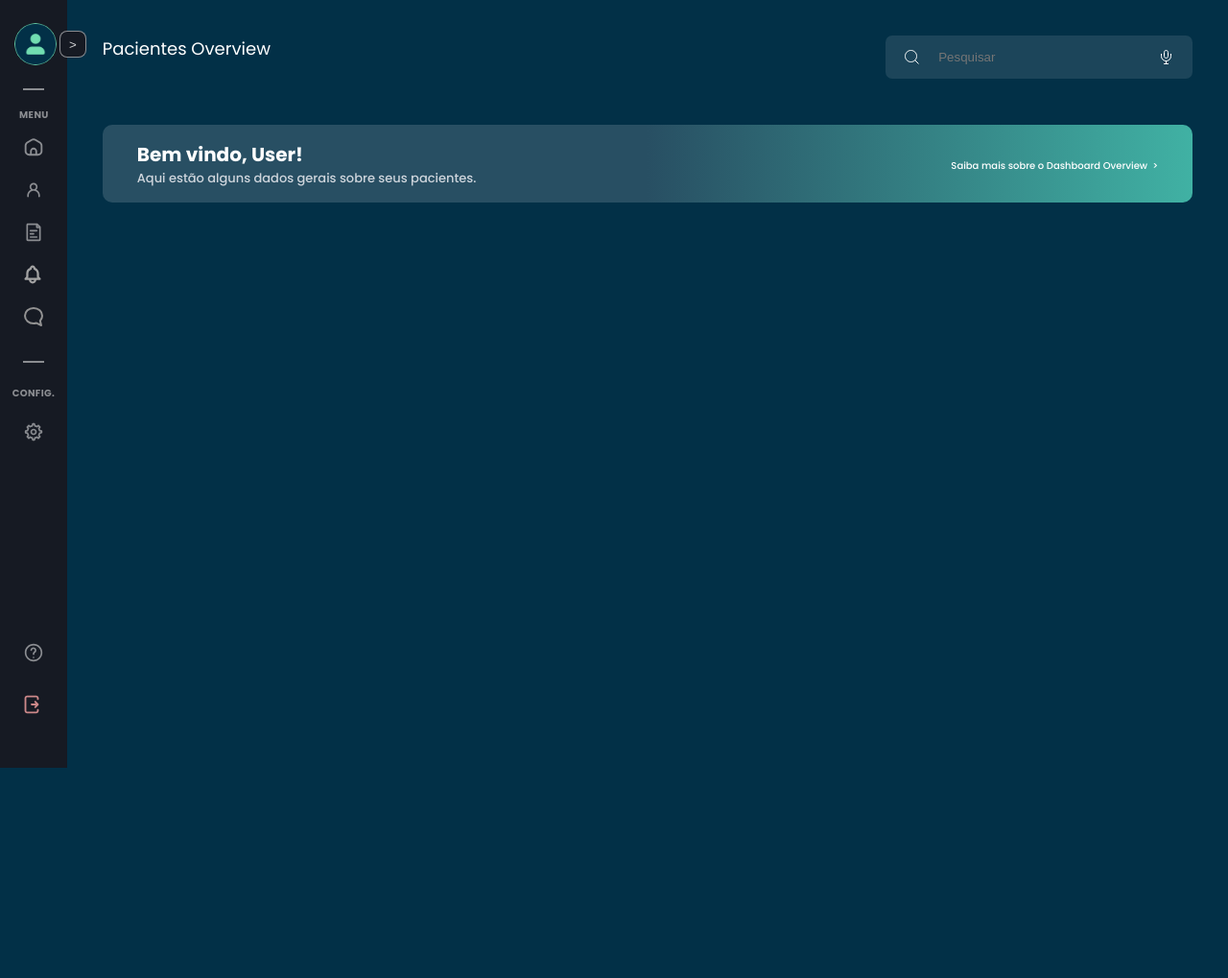
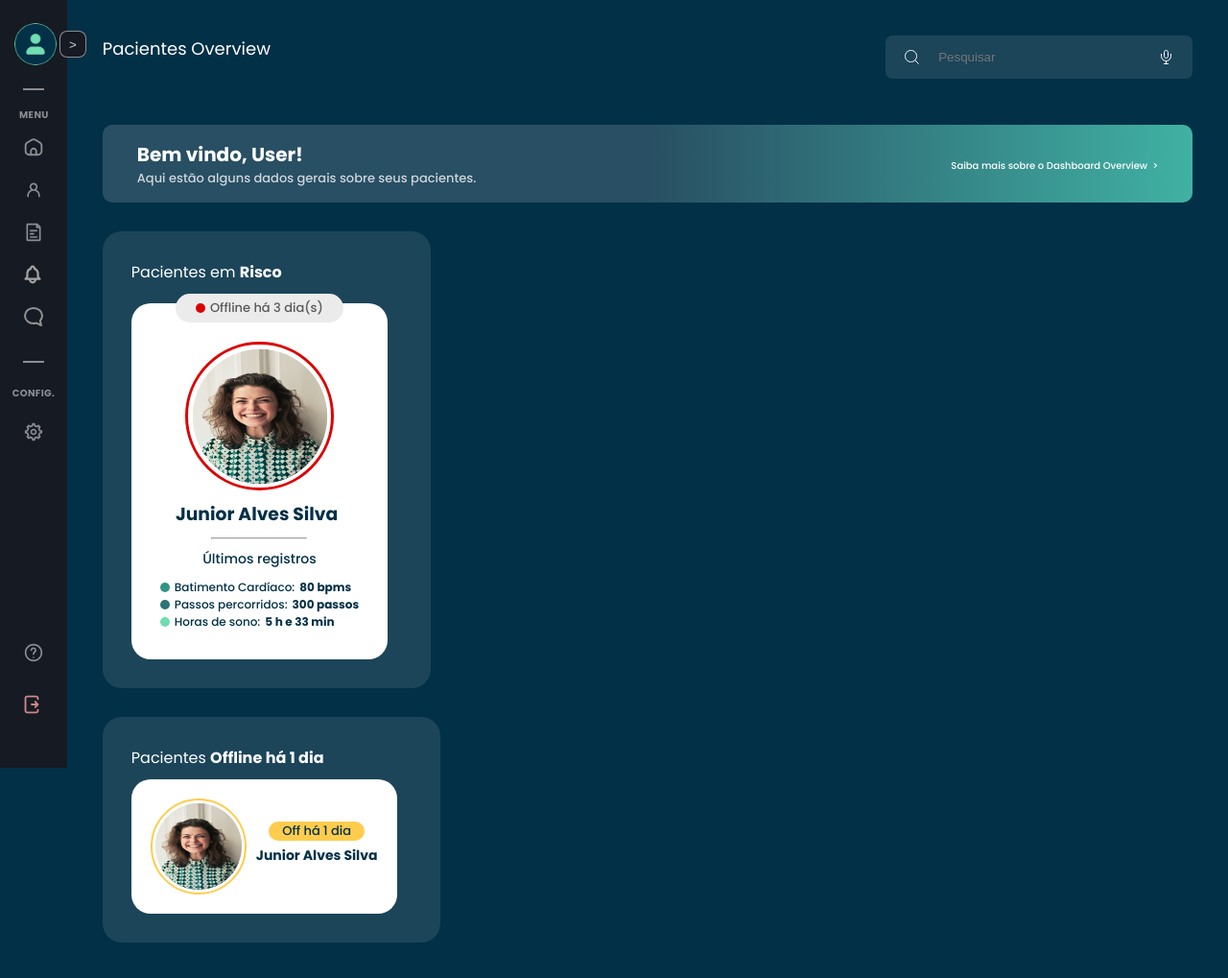
Before and after one commit to aasjunior/tera_dashboard, a Flask app: page /pacientes in a window 1280 px wide. Shown: the whole page at 96% size. Before the commit the page ends 800 px from the top, so only its background shows below. Run offline with Flask 3, Linux system fonts and the light colour scheme; some libraries are stand-ins or nearby versions.

Commit message:
updating

```diff
--- a/controllers/components.py
+++ b/controllers/components.py
@@ -35,3 +35,9 @@ def render_header_title(titulo_da_pag=False):
 
 def render_progress_bar():
     return render_template("components/progress-bar.html")
+
+def render_crisis_patient_card():
+    return render_template("components/crisis-patient-card.html")
+
+def render_offline_patient_card():
+    return render_template("components/offline-patient-card.html")
--- a/controllers/routes.py
+++ b/controllers/routes.py
@@ -24,6 +24,8 @@ def init_app(app):
             'sidebar': render_sidebar,
             'welcome_card': render_welcome_card,
             'header_title' : render_header_title,
+            'crisis_patient_card' : render_crisis_patient_card,
+            'offline_patient_card' : render_offline_patient_card,
         }
         return render_template("pacientes.html", **components)
 
--- /dev/null
+++ b/views/components/crisis-patient-card.html
@@ -0,0 +1,39 @@
+<article class="article-risco col horizontal-center mr-15"> <!--cada article é um pacientes-->
+    <div>
+        <div class="off-3-dias p-5">
+            <div class="bolinha-verm"></div>
+            <p>Offline há 3 dia(s)</p>
+        </div>
+        <div class="borda-verm">
+            <img class="foto-paciente-risco" src="{{ url_for('static', filename='imgs/figures/imagem-padrao.jpg') }}" alt="Foto paciente">
+        </div>
+        <h3>Junior Alves Silva</h3>
+    </div>
+    <hr>
+    <div class="fs-12">
+        <p class="fs-14 fs-medium d-flex center">Últimos registros</p>
+        <div class="col horizontal-center mt-10">
+            <div class="row vertical-center">
+                <div class="bolinha-green-1">
+                    <!---bolinha-->
+                </div>
+                <p class="mr-5">Batimento Cardíaco:</p>
+                <p class="bold">80 bpms</p>
+            </div>
+            <div class="row vertical-center">
+                <div class="bolinha-green-2">
+                    <!---bolinha-->
+                </div>
+                <p class="mr-5">Passos percorridos:</p>
+                <p class="bold">300 passos</p>
+            </div>
+            <div class="row vertical-center">
+                <div class="bolinha-green-3">
+                    <!---bolinha-->
+                </div>
+                <p class="mr-5">Horas de sono:</p>
+                <p class="bold">5 h e 33 min</p>
+            </div>
+        </div>
+    </div>
+</article>
--- /dev/null
+++ b/views/components/offline-patient-card.html
@@ -0,0 +1,9 @@
+<article class="article-offline d-flex mr-15"><!--cada article é um pacientes-->
+    <div class="borda-amar">
+        <img class="foto-paciente" src="{{ url_for('static', filename='imgs/figures/imagem-padrao.jpg') }}" alt="Foto paciente">
+    </div>
+    <div class="col center">
+        <p class="off-1-dia">Off há 1 dia</p>
+        <h3 class="fs-14 p-5">Junior Alves Silva</h3>
+    </div>
+</article>
--- a/views/pacientes.html
+++ b/views/pacientes.html
@@ -6,6 +6,24 @@
         <section id="patient-overview">
             {{ welcome_card('User', "pacientes") | safe }}
         </section>
+
+        <section class="section-risco mt-30">
+            <h2 class="lbl-white fs-normal fs-16">Pacientes em <span class="bold">Risco</span></h2>
+
+            <section class="mt-20 d-flex"> <!--frame de pacientes-->
+                {{ crisis_patient_card() | safe }}
+            </section>
+
+        </section>
+
+        <section class="section-risco mt-30">
+            <h2 class="lbl-white fs-normal fs-16">Pacientes <span class="bold">Offline há 1 dia</span></h2>
+
+            <section class="mt-10 d-flex"><!--frame de pacientes-->
+                {{ offline_patient_card() | safe }}
+            </section>
+
+        </section>
     </main>
 </div>
 {% include 'blades/footer.html' %}
--- a/views/static/css/global.css
+++ b/views/static/css/global.css
@@ -8,6 +8,7 @@
     --color-gray: #CED5DC;
     --color-green: #71DDB1;
     --color-light-blue: rgba(255, 255, 255, 0.1);
+    --color-red: #DD0000;
 
     --sidebar-bg: #161A23;
     --sidebar-item:  rgba(255, 255, 255, 0.5);
@@ -223,8 +224,16 @@ a{
     color: var(--bg-primary);
 }
 
+.mr-5{
+    margin-right: 5px;
+}
+
 .mr-10{
     margin-right: 10px;
+}
+
+.mr-15{
+    margin-right: 15px;
 }
 
 .mr-20{
@@ -275,6 +284,10 @@ a{
     font-size: 14px;
 }
 
+.fs-12{
+    font-size: 12px;
+}
+
 .fs-10{
     font-size: 10px;
 }
@@ -302,3 +315,11 @@ a{
 .p-inline-20{
     padding-inline: 20px;
 }
+
+.bold{
+    font-weight: bold;
+}
+
+.p-5{
+    padding: 5px;
+}
--- a/views/static/css/main.css
+++ b/views/static/css/main.css
@@ -5,3 +5,4 @@
 @import url(./progress-bar.css);
 @import url(./diagnostico-paciente.css);
 @import url(./charts.css);
+@import url(./pacientes-dash.css);
--- /dev/null
+++ b/views/static/css/pacientes-dash.css
@@ -0,0 +1,127 @@
+.borda-verm{
+    border: solid 3px var(--color-red);
+    border-radius: 50%;
+    width: 155px;
+    height: 155px;
+    position: relative;
+    margin: 10px;
+}
+
+.foto-paciente-risco{
+    position: absolute;
+    margin: 5px;
+    width: 140px;
+    height: 140px;
+    background: url(../imgs/figures/imagem-padrao.jpg);
+    background-size: 100%;
+    border-radius: 50%;
+}
+
+.section-risco{
+    padding: 30px;
+    max-width: max-content;
+    height: max-content;
+    background-color: var(--color-light-blue);
+    border-radius: 20px;
+}
+
+.article-risco{
+    padding-bottom: 30px;
+    padding-inline: 30px;
+    max-width: max-content;
+    height: max-content;
+    background-color: var(--color-white);
+    border-radius: 20px;
+    align-items: center;
+    position: relative;
+    color: var(--bg-primary);
+}
+
+.off-3-dias{
+    background-color: #ECEBEB;
+    border-radius: 100px;
+    display: flex;
+    justify-content: center;
+    align-items: center;
+    font-size: small;
+    color: #5a5a5a;
+    position: relative;
+    top: -10px;
+}
+
+.bolinha-verm{
+    background-color: var(--color-red);
+    width: 10px;
+    height: 10px;
+    margin-right: 5px;
+    border-radius: 100%;
+}
+
+.bolinha-green-1{
+    background-color: #2E9585;
+    width: 10px;
+    height: 10px;
+    margin-right: 5px;
+    border-radius: 100%;
+}
+
+.bolinha-green-2{
+    background-color: #297577;
+    width: 10px;
+    height: 10px;
+    margin-right: 5px;
+    border-radius: 100%;
+}
+
+.bolinha-green-3{
+    background-color: #71DDB1;
+    width: 10px;
+    height: 10px;
+    margin-right: 5px;
+    border-radius: 100%;
+}
+
+hr{
+    margin-top: 10px;
+    margin-bottom: 10px;
+    border-color: rgb(240, 240, 240);
+    width: 100px;
+}
+
+.foto-paciente{
+    position: absolute;
+    margin: 3px;
+    width: 90px;
+    height: 90px;
+    background: url(../imgs/figures/imagem-padrao.jpg);
+    background-size: 100%;
+    border-radius: 50%;
+}
+
+.borda-amar{
+    border: solid 2px #FFCC4D;
+    border-radius: 50%;
+    width: 100px;
+    height: 100px;
+    position: relative;
+    margin: 5px;
+}
+
+.article-offline{
+    padding: 15px;
+    max-width: max-content;
+    height: max-content;
+    background-color: var(--color-white);
+    border-radius: 20px;
+    color: var(--bg-primary);
+}
+
+.off-1-dia{
+    background-color: #FFCC4D;
+    border-radius: 100px;
+    display: flex;
+    justify-content: center;
+    align-items: center;
+    font-size: small;
+    width: 100px;
+}
```
